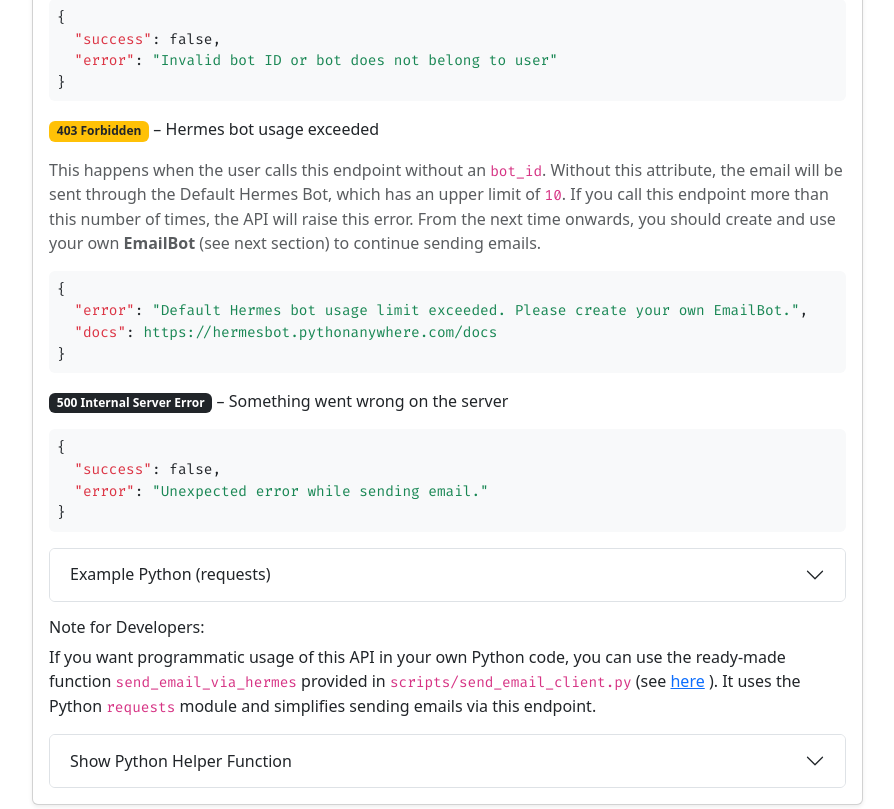
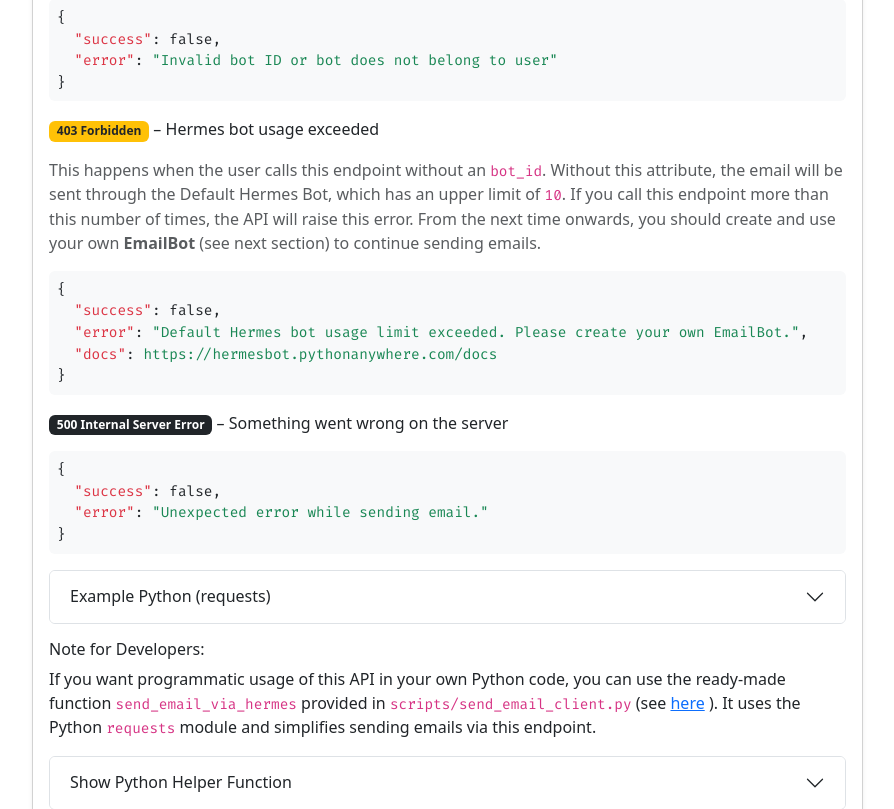
Before and after one commit to indrajit912/Hermes, a Flask app: page /docs in a window 1280 px wide. Shown: the part 4340-5149 px from the top of the page, without its empty margins (335-1229 px from the left). Run offline with Flask 3, Linux system fonts and the light colour scheme; parts of the project's set-up code (start-up, migrations or seed data) failed here and were passed over.

Commit message:
minor doc changes

```diff
--- a/app/templates/full_docs.html
+++ b/app/templates/full_docs.html
@@ -314,6 +314,7 @@
   From the next time onwards, you should create and use your own <strong>EmailBot</strong> (see next section) to continue sending emails.
 </p>
 <pre class="bg-light p-2 rounded"><code>{
+  <span class="text-danger">"success"</span>: false,
   <span class="text-danger">"error"</span>: <span class="text-success">"Default Hermes bot usage limit exceeded. Please create your own EmailBot."</span>,
   <span class="text-danger">"docs"</span>: <span class="text-success">{{ hermes_homepage }}/docs</span>
 }</code></pre>
```
